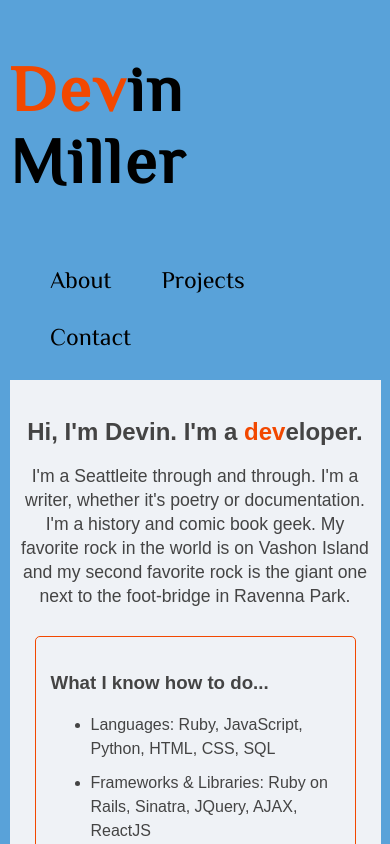
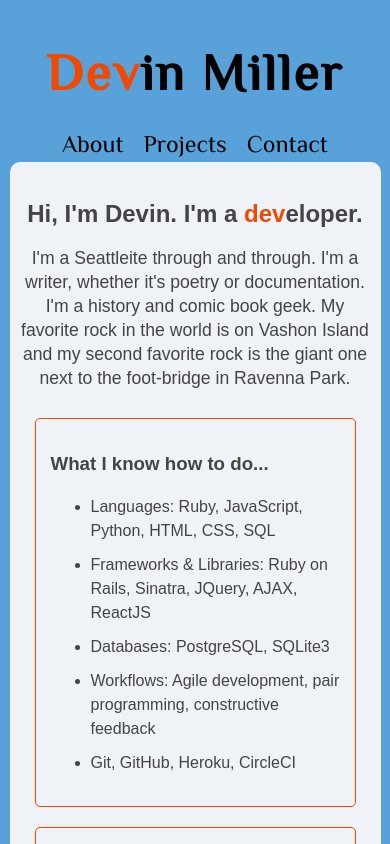
Before and after one commit to devzmiller/devin-portfolio, a React (Create React App) app: page / in a window 390 px wide. Shown: the top 844 px of the page. Built offline with nearby package versions, Linux system fonts and the light colour scheme.

Commit message:
Improve mobile friendliness of header and nav.

```diff
--- a/src/stylesheets/App.css
+++ b/src/stylesheets/App.css
@@ -28,7 +28,8 @@ main {
   margin: auto;
   width: 75%;
   padding: 10px;
-  background-color: rgba(244, 245, 247, 0.97); }
+  background-color: rgba(244, 245, 247, 0.97);
+  border-radius: 10px; }
 
 footer {
   margin: 50px 0px 0px 40px;
@@ -50,4 +51,11 @@ footer {
     width: 90%; }
   footer {
     width: 90%;
-    margin: 20px auto 0px auto; } }
+    margin: 20px auto 0px auto; }
+  .App-header {
+    justify-content: center; }
+    .App-header h1 {
+      font-size: 3.2em;
+      height: .4em; }
+    .App-header nav {
+      padding-top: 5px; } }
--- a/src/stylesheets/App.scss
+++ b/src/stylesheets/App.scss
@@ -35,6 +35,7 @@ main {
   width: 75%;
   padding: 10px;
   background-color: rgba(244, 245, 247, .97);
+  border-radius: 10px;
 }
 
 footer {
@@ -66,4 +67,16 @@ footer {
     width: 90%;
     margin: 20px auto 0px auto;
   }
+
+  .App-header {
+    justify-content: center;
+    h1 {
+      font-size: 3.2em;
+      height: .4em;
+    }
+    nav {
+      padding-top: 5px;
+    }
+  }
+
 }
--- a/src/stylesheets/Navbar.css
+++ b/src/stylesheets/Navbar.css
@@ -1,7 +1,6 @@
 nav ul {
   display: block;
-  width: fit-content;
-  margin: auto; }
+  padding: 0; }
 
 nav li {
   font-size: 1.5em;
@@ -9,3 +8,10 @@ nav li {
   list-style-type: none;
   display: inline-block;
   margin: 10px 50px 20px 0px; }
+
+@media only screen and (max-device-width: 959px) {
+  nav ul {
+    width: 100%;
+    height: 1em; }
+  nav li {
+    margin: 10px 10px; } }
--- a/src/stylesheets/Navbar.scss
+++ b/src/stylesheets/Navbar.scss
@@ -1,8 +1,7 @@
 nav {
   ul {
     display: block;
-    width: fit-content;
-    margin: auto;
+    padding: 0;
   }
   li {
     font-size: 1.5em;
@@ -12,3 +11,15 @@ nav {
     margin: 10px 50px 20px 0px;
   }
 }
+
+@media only screen and (max-device-width: 959px) {
+  nav {
+    ul {
+      width: 100%;
+      height: 1em;
+    }
+    li {
+      margin: 10px 10px;
+    }
+  }
+}
```
